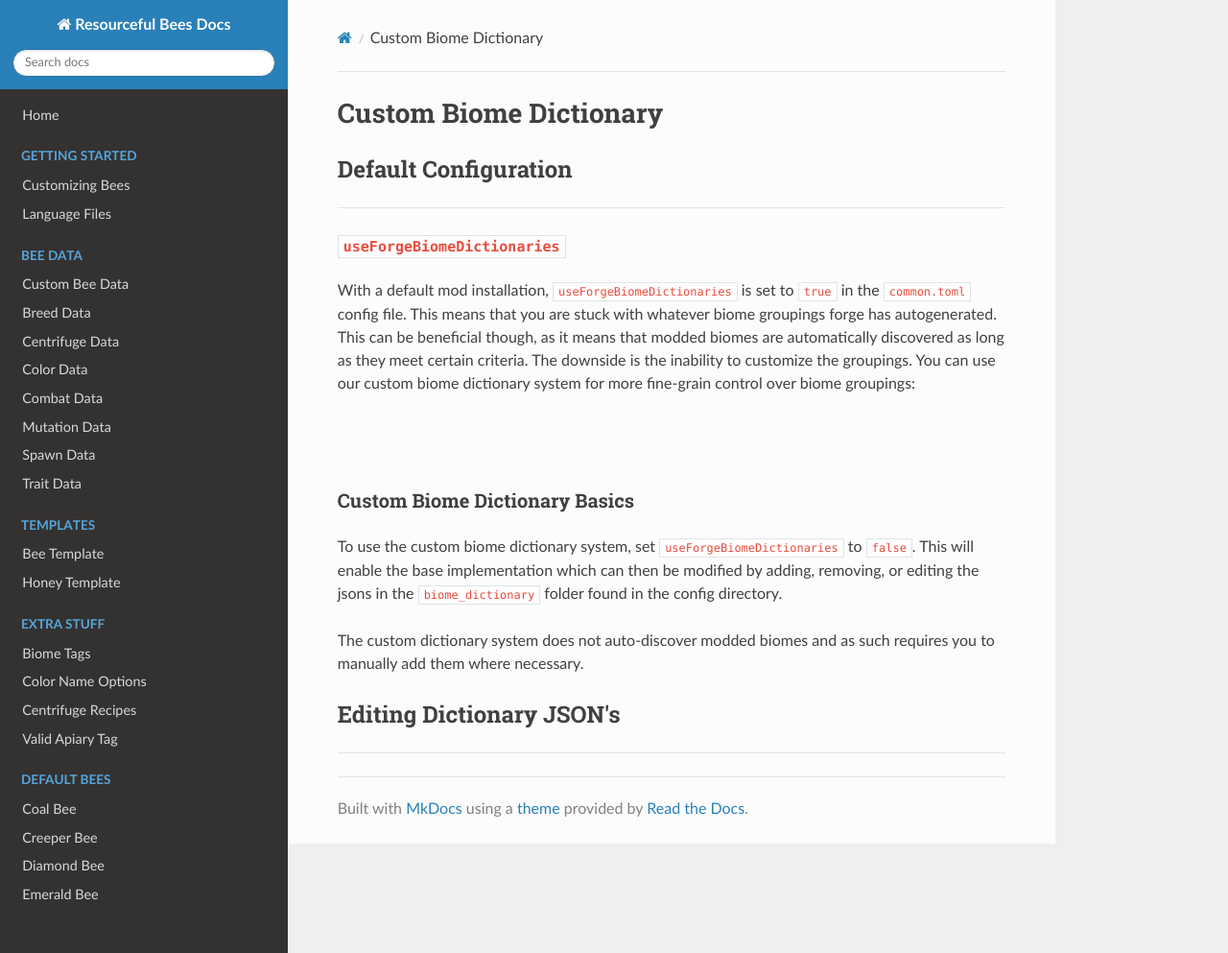
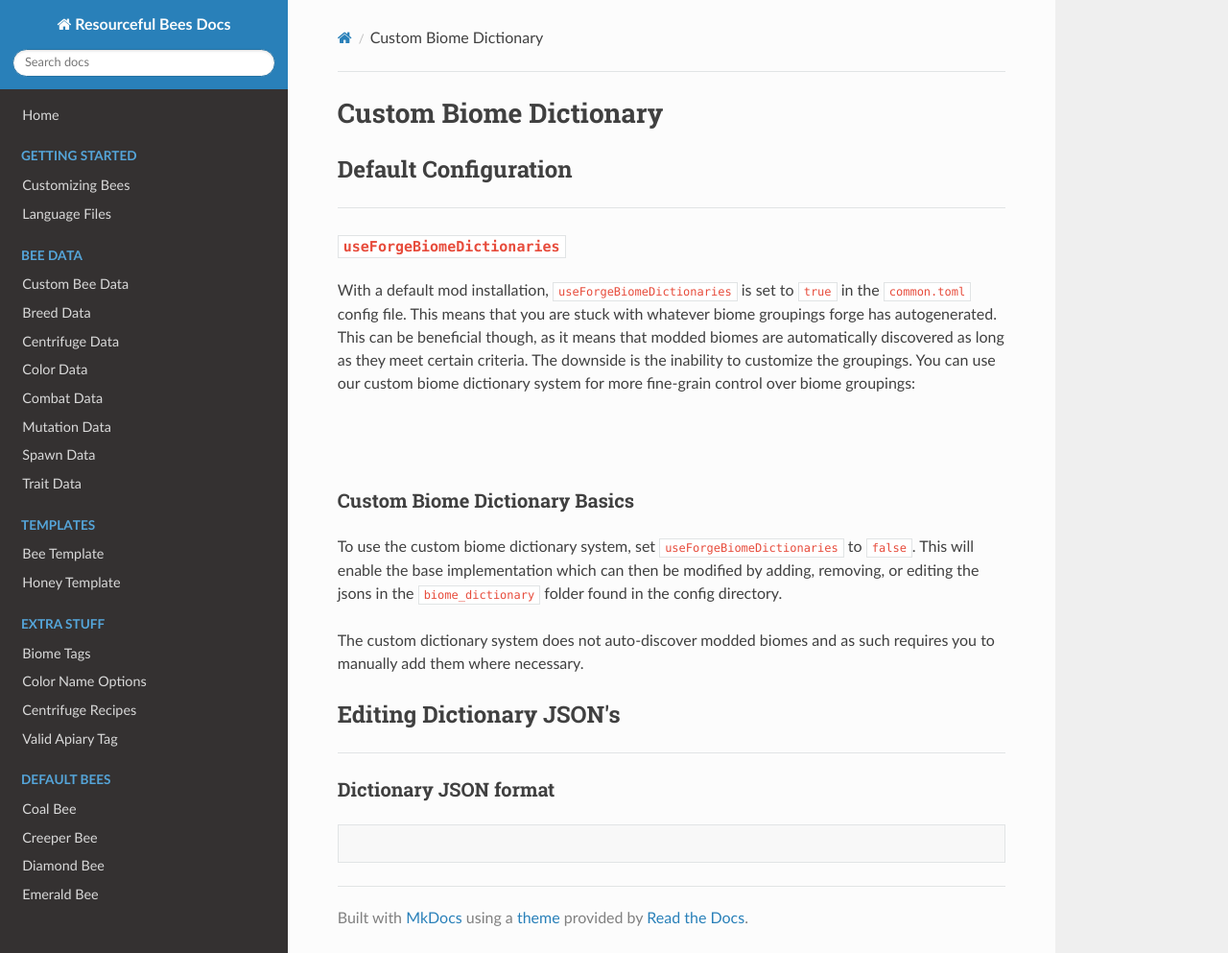
Before and after one commit to Team-Resourceful/ResourcefulBeesDocs, an MkDocs documentation site: the page built from docs/extra_stuff/custom_biome_dictionary.md, in a window 1280 px wide and 993 px high. Shown: the whole window at 96% size. Built offline with MkDocs 1.6.1, drawn with Linux system fonts in a browser that asks for light colours; nearby versions of some CDN libraries.

Commit message:
docs/extra_stuff/custom_biome_dictionary.md updated from https://stackedit.io/

````diff
--- a/docs/extra_stuff/custom_biome_dictionary.md
+++ b/docs/extra_stuff/custom_biome_dictionary.md
@@ -19,7 +19,11 @@ The custom dictionary system does not auto-discover modded biomes and as such re
 ## **Editing Dictionary JSON's**
 ***
 
+### **Dictionary JSON format**
 
+```json
+
+```
 <!--stackedit_data:
-eyJoaXN0b3J5IjpbMTM0Nzc1NDkyM119
+eyJoaXN0b3J5IjpbLTgzNjI0ODQ5NV19
 -->
````
